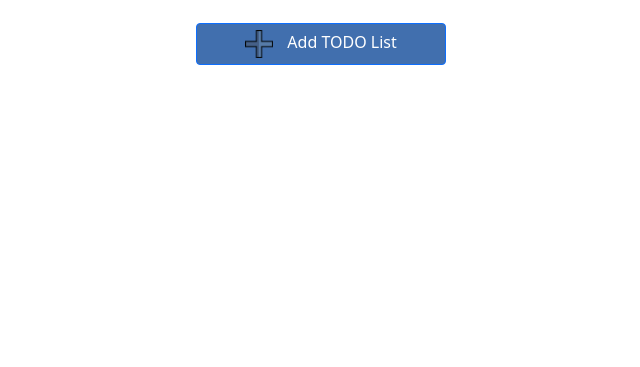
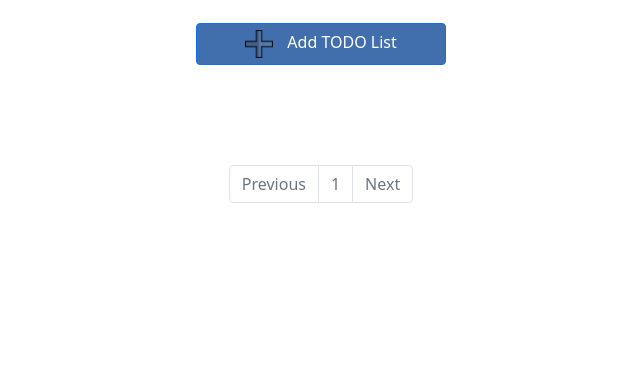
Before and after one commit to StanislavJPG/task_manager, a Django app: page / in a window 1280 px wide. Shown: the part 157-524 px from the top of the page, without its empty margins (319-959 px from the left). Run offline with Django 4.2, Linux system fonts and the light colour scheme; the visitor is signed in with stand-in values (Sample User, id 1); data that the repository does not hold is empty; some libraries are stand-ins or nearby versions.

Commit message:
fix(pagination+deadline): added pagination+fixed htmx logic for deadlines

```diff
--- a/tasks/serializers.py
+++ b/tasks/serializers.py
@@ -43,6 +43,11 @@ class TaskSerializer(serializers.ModelSerializer):
 
     def create(self, validated_data):
         project_id = self.context["project_id"]
+        tasks_counter_for_project: int = Task.objects.filter(project=project_id).count()
+
+        if tasks_counter_for_project == 50:
+            raise ValidationError("Project cannot have more than 50 tasks.")
+
         task = Task.objects.create(
             title=validated_data["title"],
             project=Project.objects.get(pk=project_id),
--- a/tasks/views.py
+++ b/tasks/views.py
@@ -1,4 +1,5 @@
 from django.contrib.auth import get_user_model
+from django.core.paginator import Paginator
 from django.db import transaction
 from django.db.models import Prefetch
 from django.http import HttpResponse
@@ -26,6 +27,7 @@ class ProjectsViewAPI(ViewSet):
 
     def get(self, request: Request):
         # filter projects only by current user
+        page = request.GET.get("page", 1)
         projects = (
             Project.objects.prefetch_related(
                 Prefetch("task_set", queryset=Task.objects.order_by("priority")),
@@ -33,7 +35,10 @@ class ProjectsViewAPI(ViewSet):
             .filter(user__pk=request.user.id)
             .order_by("-created_at")
         )
-        return render(request, "base.html", context={"projects": projects})
+        paginated_projects = Paginator(projects, 10)
+        page_obj = paginated_projects.get_page(page)
+        pages = range(1, page_obj.paginator.num_pages + 1)
+        return render(request, "base.html", context={"projects": page_obj, "pages": pages})
 
     def post(self, request: Request):
         new_project_title: str = request.POST.get("new_project_title")
--- a/templates/base.html
+++ b/templates/base.html
@@ -79,6 +79,38 @@
                     Add TODO List</a>
             </div>
         </form>
+        <nav>
+            <ul class="pagination" style="justify-content: center; margin-bottom: 100px;">
+                {% if projects.has_previous %}
+                <li class="page-item">
+                    <a class="page-link"
+                       href="{% url 'base-page' %}?page={{ projects.previous_page_number }}">Previous</a>
+                </li>
+                {% else %}
+                <li class="page-item disabled">
+                    <a class="page-link">Previous</a>
+                </li>
+                {% endif %}
+
+                {% for page in pages %}
+                    {% if projects.number == page %}
+                    <li class="page-item disabled"><a class="page-link">{{ page }}</a></li>
+                    {% else %}
+                    <li class="page-item"><a class="page-link" href="{% url 'base-page' %}?page={{ page }}">{{ page }}</a></li>
+                    {% endif %}
+                {% endfor %}
+
+                {% if projects.has_next %}
+                <li class="page-item">
+                    <a class="page-link" href="{% url 'base-page' %}?page={{ projects.next_page_number }}">Next</a>
+                </li>
+                {% else %}
+                <li class="page-item disabled">
+                    <a class="page-link" href="#">Next</a>
+                </li>
+                {% endif %}
+            </ul>
+        </nav>
         {% else %}
         <h1 style="margin-top: 150px; text-align: center;"
         >Hi! First of all you need to authorize to manage your tasks! &#128521;</h1>
--- a/templates/static/css/main.css
+++ b/templates/static/css/main.css
@@ -103,6 +103,10 @@
     width: 250px;
 }
 
+.sr-only {
+    background-color: #416fae;
+}
+
 .logged-out {
     width: 500px;
     text-align: center;
```
Also changed, not shown: templates/deadline-popup.html (+4 -3 lines).
